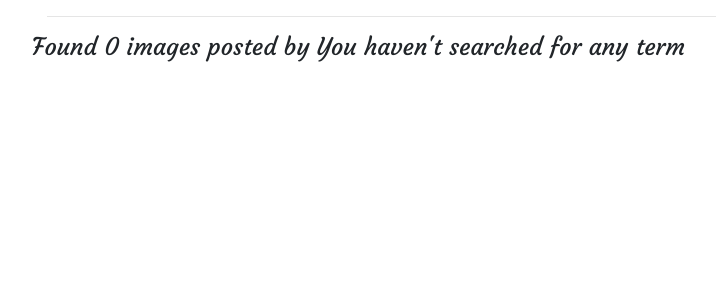
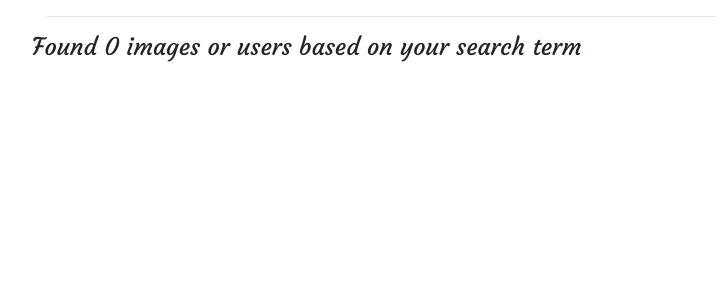
Before and after one commit to rknyra/insta-klooni, a Django app: page /search/ in a window 1280 px wide. Shown: the part 116-416 px from the top of the page, without its empty margins (38-754 px from the left). Run offline with Django 3.2, Linux system fonts and the light colour scheme; the visitor is signed in with stand-in values (Sample User, id 1); data comes from the database, SQL or seed files in the repository; data that the repository does not hold is empty; some libraries are stand-ins or nearby versions; some web fonts are replaced.

Commit message:
catch the error thrown when a user searches for a user/search term that is does not exist in the app

```diff
--- a/klooni/templates/klooni_pages/search.html
+++ b/klooni/templates/klooni_pages/search.html
@@ -19,7 +19,7 @@
     {% if searched_users %}
       <h2>Found {{ searched_users|length }} image(s) posted by {{message}}</h2>
     {% else %}
-      <h2> Found 0 images posted by  {{message}}</h2>
+      <h2> Found 0 images or users  {{message}}</h2>
     {% endif %}
 
   </div>
--- a/klooni/views.py
+++ b/klooni/views.py
@@ -4,6 +4,10 @@ from django.contrib.auth.decorators import login_required
 from .models import *
 from django.contrib.auth.models import User
 from .forms import LikesForm, CommentsForm, UpdateProfileForm, UploadPicForm
+from django.core.exceptions import ObjectDoesNotExist
+from django.http import HttpResponse,Http404,HttpResponseRedirect
+
+
 
 
 #landing page
@@ -68,6 +72,14 @@ def search_results(request):
     photos = Image.objects.filter(profile=current_user.id)
     profile = Profile.objects.all()
     likes = Like.objects.all()
+
+
+    try:
+        user = User.objects.get(id =request.user.id)
+    except ObjectDoesNotExist:
+        raise Http404()
+    message = 'based on your search term'
+    return render(request, 'klooni_pages/search.html',locals())
 
 
     if 'username' in request.GET and request.GET["username"]:
```
